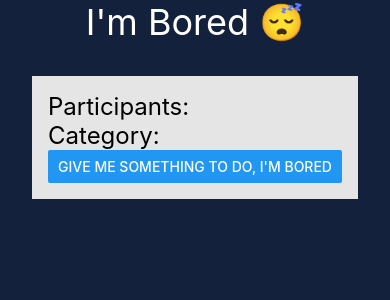
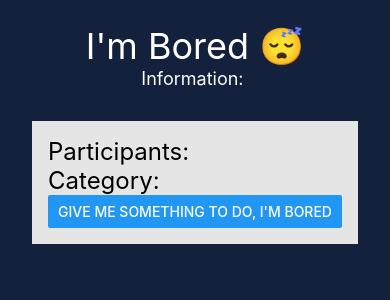
Before and after one commit to jtcaovan/bored, a React Native app: screen / in a window 390 px wide. Shown: the top 300 px of the page. Built offline with nearby package versions, Linux system fonts and the light colour scheme.

Commit message:
Header style changes

```diff
--- a/App.tsx
+++ b/App.tsx
@@ -1,7 +1,7 @@
 import { StatusBar } from 'expo-status-bar';
 import React, { useState } from 'react';
 import { StyleSheet, Button, Text, View, SafeAreaView} from 'react-native';
-import { style } from 'styled-system';
+import { marginTop, style } from 'styled-system';
 
 export default function App() {
   const [activity, setActivity] = useState()
@@ -20,18 +20,20 @@ export default function App() {
 
   return (
     <SafeAreaView style={styles.container}>
-      <View>
+      <View style={styles.headingContainer}>
         <Text style={styles.header}>I'm Bored 😴</Text>
+        <Text style={styles.information}>Information: </Text>
+      </View>
+
       <View style={styles.activityContainer}>
         <Text style={{fontSize: 28}}>{activity}</Text>
         <Text style={{fontSize: 24}}>Participants: {participants}</Text>
         <Text style={{fontSize: 24}}>Category: {category}</Text>
-            <Button            title="Give me something to do, I'm bored"
+          <Button title="Give me something to do, I'm bored"
             onPress={() => {
               getActivity()
             }}
           />
-        </View>
       </View>
     </SafeAreaView>
   );
@@ -42,9 +44,17 @@ const styles = StyleSheet.create({
     flex:1,
     backgroundColor: "#14213d",
   },
+  headingContainer: {
+    marginTop: 24,
+  },
   header: {
     textAlign: 'center',
     fontSize: 36,
+    color: "#ffffff"
+  },
+  information: {
+    textAlign: 'center',
+    fontSize: 18,
     color: "#ffffff"
   },
   activityContainer: {
```
Lines whose indentation alone changed are shown as unchanged.
